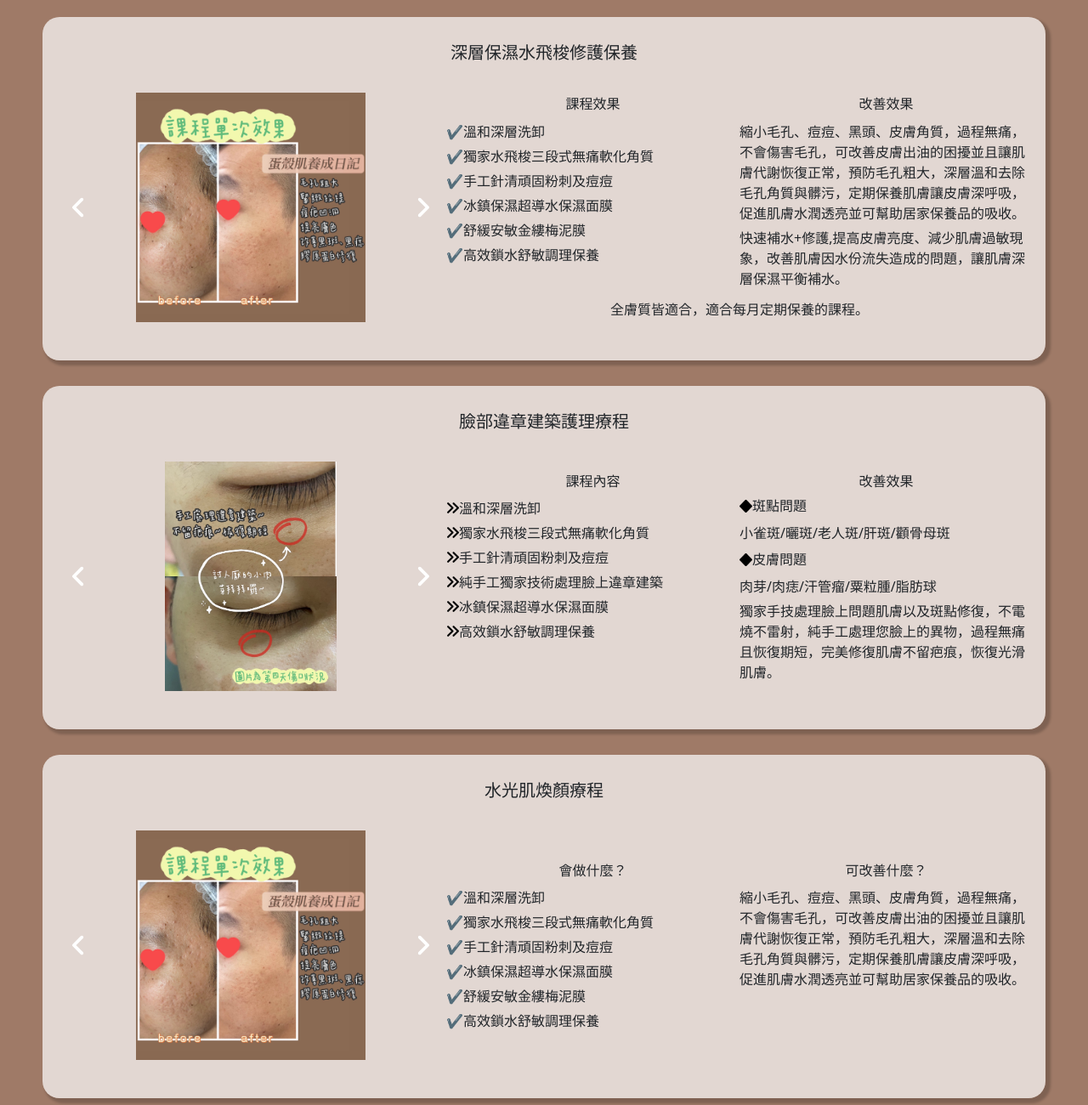
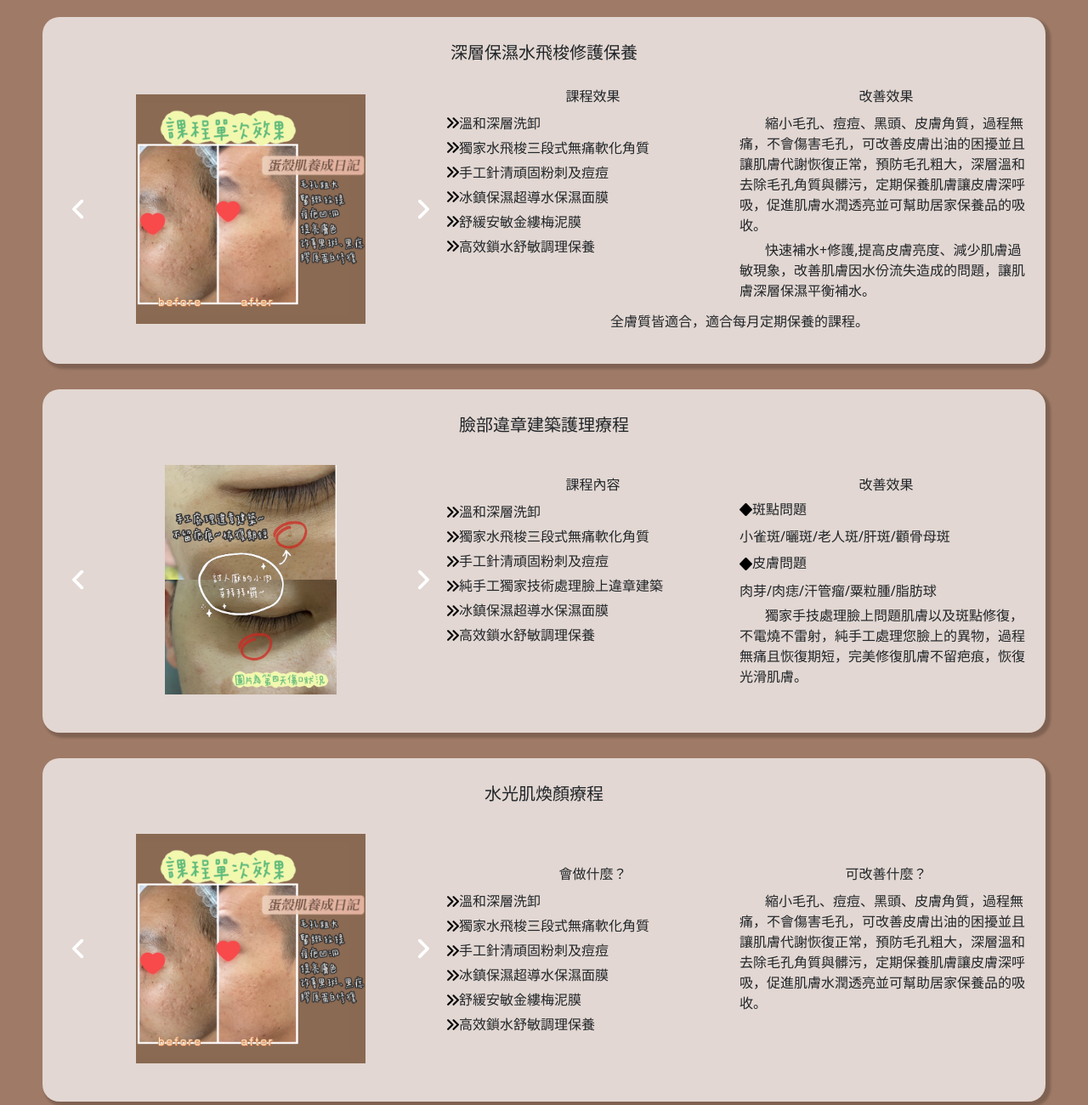
Before and after one commit to ZunI80/skincare, a plain HTML site: page index.html in a window 1280 px wide. Shown: the part 1380-2680 px from the top of the page at 85% size. Drawn offline with nearby package versions, Linux system fonts and the light colour scheme.

Commit message:
list update

```diff
--- a/index.html
+++ b/index.html
@@ -336,7 +336,7 @@
             justify-content: space-between;
         }
         .row_card_detail p {
-            margin-bottom: 5px;
+            margin: 5px 0;
             display: flex;
             align-items: center;
         }
@@ -368,7 +368,14 @@
             width: 50%;
             min-width: 255px;
         }
-
+        .row_card_text p{
+            text-indent: 30px;
+        }
+        .row_card_text li{
+            display: flex;
+            align-items: center;
+            margin-bottom: 5px;
+        }
         .reserve {
             margin-top: 50px;
         }
@@ -564,16 +571,16 @@
                 </h5>
                 <ul class="class_point">
                     <li>
-                        <span>軟化粉刺</span>
+                        <span>✔軟化粉刺</span>
                     </li>
                     <li>
-                        <span>清潔長年粉刺與髒污</span>
+                        <span>✔清潔長年粉刺與髒污</span>
                     </li>
                     <li>
-                        <span>過程無痛，不傷害毛孔</span>
+                        <span>✔過程無痛，不傷害毛孔</span>
                     </li>
                     <li>
-                        <span>微撥筋搭配深層補水</span>
+                        <span>✔微撥筋搭配深層補水</span>
                     </li>
                 </ul>
                 <p class="service_price">單堂課程 ＄2000元起</p>
@@ -590,13 +597,13 @@
                 </h5>
                 <ul class="class_point">
                     <li>
-                        <span>問題肌膚及斑點肌膚修復</span>
+                        <span>✔問題肌膚及斑點肌膚修復</span>
                     </li>
                     <li>
-                        <span>不電燒不雷射</span>
+                        <span>✔不電燒不雷射</span>
                     </li>
                     <li>
-                        <span>純手工處理您臉上的異物</span>
+                        <span>✔純手工處理您臉上的異物</span>
                     </li>
                 </ul>
                 <!-- <div class="all_img_container">
@@ -635,16 +642,16 @@
                         <span>蛋殼肌極致回春</span>
                     </li> -->
                     <li>
-                        <span>改管毛孔粗大</span>
+                        <span>✔改管毛孔粗大</span>
                     </li>
                     <li>
-                        <span>填補臉部凹疤</span>
+                        <span>✔填補臉部凹疤</span>
                     </li>
                     <li>
-                        <span>淡化皺紋</span>
+                        <span>✔淡化皺紋</span>
                     </li>
                     <li>
-                        <span>維持肌膚彈性潤澤</span>
+                        <span>✔維持肌膚彈性潤澤</span>
                     </li>
                 </ul>
                 <p class="service_price">單堂課程 ＄2000元起</p>
@@ -686,14 +693,14 @@
                         <div class="row_card_detail">
                             <div class="row_card_text">
                                 <h6>課程效果</h6>
-                                <div class="vertical">
-                                    <p>✔溫和深層洗卸</p>
-                                    <p>✔獨家水飛梭三段式無痛軟化角質</p>
-                                    <p>✔手工針清頑固粉刺及痘痘</p>
-                                    <p>✔冰鎮保濕超導水保濕面膜</p>
-                                    <p>✔舒緩安敏金縷梅泥膜</p>
-                                    <p>✔高效鎖水舒敏調理保養</p>
-                                </div>
+                                <ul>
+                                    <li><img src="./imgs/icon/angles-right-solid.svg" alt="">溫和深層洗卸</li>
+                                    <li><img src="./imgs/icon/angles-right-solid.svg" alt="">獨家水飛梭三段式無痛軟化角質</li>
+                                    <li><img src="./imgs/icon/angles-right-solid.svg" alt="">手工針清頑固粉刺及痘痘</li>
+                                    <li><img src="./imgs/icon/angles-right-solid.svg" alt="">冰鎮保濕超導水保濕面膜</li>
+                                    <li><img src="./imgs/icon/angles-right-solid.svg" alt="">舒緩安敏金縷梅泥膜</li>
+                                    <li><img src="./imgs/icon/angles-right-solid.svg" alt="">高效鎖水舒敏調理保養</li>
+                                </ul>
                             </div>
                             <div class="row_card_text">
                                 <h6>改善效果</h6>
@@ -737,22 +744,22 @@
                         <div class="row_card_detail">
                             <div class="row_card_text">
                                 <h6>課程內容</h6>
-                                <p><img src="./imgs/icon/angles-right-solid.svg" alt="">溫和深層洗卸</p>
-                                <p><img src="./imgs/icon/angles-right-solid.svg" alt="">獨家水飛梭三段式無痛軟化角質</p>
-                                <p><img src="./imgs/icon/angles-right-solid.svg" alt="">手工針清頑固粉刺及痘痘</p>
-                                <p><img src="./imgs/icon/angles-right-solid.svg" alt="">純手工獨家技術處理臉上違章建築</p>
-                                <p><img src="./imgs/icon/angles-right-solid.svg" alt="">冰鎮保濕超導水保濕面膜</p>
-                                <p><img src="./imgs/icon/angles-right-solid.svg" alt="">高效鎖水舒敏調理保養</p>
+                                <ul>
+                                    <li><img src="./imgs/icon/angles-right-solid.svg" alt="">溫和深層洗卸</li>
+                                    <li><img src="./imgs/icon/angles-right-solid.svg" alt="">獨家水飛梭三段式無痛軟化角質</li>
+                                    <li><img src="./imgs/icon/angles-right-solid.svg" alt="">手工針清頑固粉刺及痘痘</li>
+                                    <li><img src="./imgs/icon/angles-right-solid.svg" alt="">純手工獨家技術處理臉上違章建築</li>
+                                    <li><img src="./imgs/icon/angles-right-solid.svg" alt="">冰鎮保濕超導水保濕面膜</li>
+                                    <li><img src="./imgs/icon/angles-right-solid.svg" alt="">高效鎖水舒敏調理保養</li>
+                                </ul>
                             </div>
                             <div class="row_card_text">
                                 <h6>改善效果</h6>
                                 <h6 class="row_card_little"><img src="./imgs/icon/diamond-solid.svg" alt="">斑點問題</h6>
-                                <p>小雀斑/曬斑/老人斑/肝斑/顴骨母斑</p>
+                                <div>小雀斑/曬斑/老人斑/肝斑/顴骨母斑</div>
                                 <h6 class="row_card_little"><img src="./imgs/icon/diamond-solid.svg" alt="">皮膚問題</h6>
-                                <p>肉芽/肉痣/汗管瘤/粟粒腫/脂肪球</p>
-                                <!-- <h6>可改善什麼？</h6> -->
+                                <div>肉芽/肉痣/汗管瘤/粟粒腫/脂肪球</div>
                                 <p>獨家手技處理臉上問題肌膚以及斑點修復，不電燒不雷射，純手工處理您臉上的異物，過程無痛且恢復期短，完美修復肌膚不留疤痕，恢復光滑肌膚。</p>
-
                             </div>
                         </div>
                     </div>
@@ -790,12 +797,14 @@
                         <div class="row_card_detail">
                             <div class="row_card_text">
                                 <h6>會做什麼？</h6>
-                                <p>✔溫和深層洗卸</p>
-                                <p>✔獨家水飛梭三段式無痛軟化角質</p>
-                                <p>✔手工針清頑固粉刺及痘痘</p>
-                                <p>✔冰鎮保濕超導水保濕面膜</p>
-                                <p>✔舒緩安敏金縷梅泥膜</p>
-                                <p>✔高效鎖水舒敏調理保養</p>
+                                <ul>
+                                    <li><img src="./imgs/icon/angles-right-solid.svg" alt="">溫和深層洗卸</li>
+                                    <li><img src="./imgs/icon/angles-right-solid.svg" alt="">獨家水飛梭三段式無痛軟化角質</li>
+                                    <li><img src="./imgs/icon/angles-right-solid.svg" alt="">手工針清頑固粉刺及痘痘</li>
+                                    <li><img src="./imgs/icon/angles-right-solid.svg" alt="">冰鎮保濕超導水保濕面膜</li>
+                                    <li><img src="./imgs/icon/angles-right-solid.svg" alt="">舒緩安敏金縷梅泥膜</li>
+                                    <li><img src="./imgs/icon/angles-right-solid.svg" alt="">高效鎖水舒敏調理保養</li>
+                                </ul>
                             </div>
                             <div class="row_card_text">
                                 <h6>可改善什麼？</h6>
```
